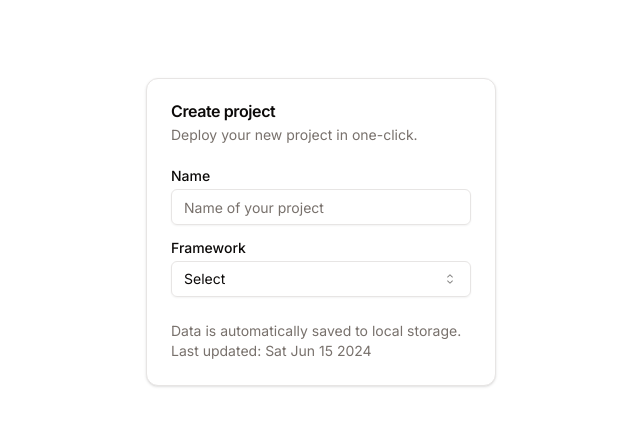
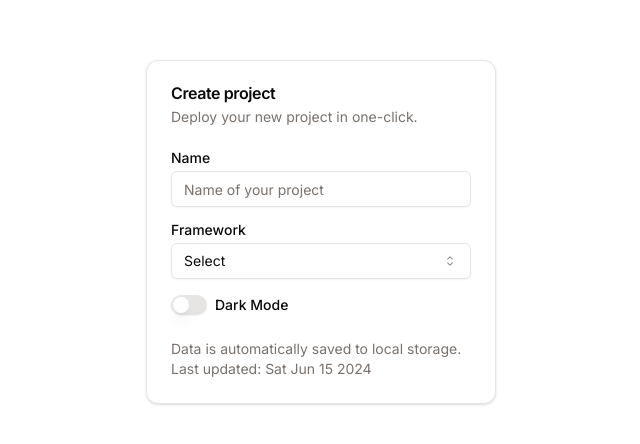
Before and after one commit to nicnocquee/playground.nico.fyi, a Next.js app: page /local-storage in a window 1280 px wide. Shown: the part 168-612 px from the top of the page, without its empty margins (319-959 px from the left). Built offline with nearby package versions, Linux system fonts and the light colour scheme.

Commit message:
Enhance `LocalStorageDemo` with dark mode toggle and server state handling; refactor local storage hook for improved functionality

```diff
--- a/app/local-storage/page.client.tsx
+++ b/app/local-storage/page.client.tsx
@@ -19,21 +19,30 @@ import { Label } from "@/components/ui/label";
 import {
   Select,
   SelectContent,
+  SelectGroup,
   SelectItem,
+  SelectLabel,
   SelectTrigger,
   SelectValue,
 } from "@/components/ui/select";
+import { Switch } from "@/components/ui/switch";
 
 export const LocalStorageDemo = () => {
-  const [data, setData] = useLocalStorageThatWithoutUseState("data", {
+  const [data, setData, isServer] =
+    useLocalStorageThatWithoutUseStateWithoutFlashing("data", {
       name: "",
       project: "",
+      darkMode: "false",
       updatedAt: new Date(),
     });
 
   return (
     <div>
-      <Card className="w-[350px]">
+      <Card
+        data-server={isServer}
+        data-dark={data.darkMode}
+        className="w-[350px]   data-[dark=true]:bg-slate-800 bg-white data-[dark=true]:text-white"
+      >
         <CardHeader>
           <CardTitle>Create project</CardTitle>
           <CardDescription>
@@ -46,6 +55,8 @@ export const LocalStorageDemo = () => {
               <Label htmlFor="name">Name</Label>
               <Input
                 id="name"
+                data-server={isServer}
+                className=" data-[server=true]:opacity-0 data-[server=true]:placeholder:opacity-0 opacity-100 placeholder:opacity-100 bg-white"
                 placeholder="Name of your project"
                 defaultValue={data.name}
                 onChange={(event: ChangeEvent<HTMLInputElement>) => {
@@ -59,6 +70,10 @@ export const LocalStorageDemo = () => {
             </div>
             <div className="flex flex-col space-y-1.5">
               <Label htmlFor="framework">Framework</Label>
+              <div
+                data-server={isServer}
+                className=" data-[server=true]:opacity-0 data-[server=true]:placeholder:opacity-0 opacity-100 placeholder:opacity-100 bg-white"
+              >
                 <Select
                   value={data.project}
                   onValueChange={(value) => {
@@ -69,12 +84,30 @@ export const LocalStorageDemo = () => {
                     <SelectValue placeholder="Select" />
                   </SelectTrigger>
                   <SelectContent position="popper">
+                    <SelectGroup>
                       <SelectItem value="next">Next.js</SelectItem>
                       <SelectItem value="sveltekit">SvelteKit</SelectItem>
                       <SelectItem value="astro">Astro</SelectItem>
                       <SelectItem value="nuxt">Nuxt.js</SelectItem>
+                    </SelectGroup>
                   </SelectContent>
                 </Select>
+              </div>
+            </div>
+            <div className="flex items-center space-x-2">
+              <Switch
+                id="dark-mode"
+                checked={data.darkMode === "true"}
+                onCheckedChange={(checked) => {
+                  console.log(`here??`);
+                  setData({
+                    ...data,
+                    darkMode: checked ? "true" : "false",
+                    updatedAt: new Date(),
+                  });
+                }}
+              />
+              <Label htmlFor="dark-mode">Dark Mode</Label>
             </div>
           </div>
         </CardContent>
@@ -178,6 +211,64 @@ const useLocalStorageThatWithoutUseState = <T,>(
   return [data, setData] as const;
 };
 
+const useLocalStorageThatWithoutUseStateWithoutFlashing = <T,>(
+  key: string,
+  initialValue: T
+) => {
+  const isServer = useSyncExternalStore(
+    () => () => {},
+    () => "false",
+    () => "true"
+  );
+  const stringFromLocalStorage = useSyncExternalStore(
+    (onChange) => {
+      const onStorageEvent = (e: Event) => {
+        const customEvent = e as CustomEvent;
+        if (customEvent.detail.key === key) {
+          onChange();
+        }
+      };
+      window.addEventListener(
+        "local-storage-change",
+        onStorageEvent as EventListener
+      );
+      return () => {
+        window.removeEventListener(
+          "local-storage-change",
+          onStorageEvent as EventListener
+        );
+      };
+    },
+    () => {
+      const data = localStorage.getItem(key);
+      return data;
+    },
+    () => (initialValue ? JSON.stringify(initialValue) : null)
+  );
+
+  const setData = useCallback(
+    (value: T) => {
+      localStorage.setItem(key, JSON.stringify(value));
+      window.dispatchEvent(
+        new CustomEvent("local-storage-change", { detail: { key } })
+      );
+    },
+    [key]
+  );
+
+  const data = stringFromLocalStorage
+    ? (JSON.parse(stringFromLocalStorage, (_key, value) => {
+        if (!isNaN(Date.parse(value))) {
+          return new Date(value);
+        } else {
+          return value;
+        }
+      }) as T)
+    : initialValue;
+
+  return [data, setData, isServer] as const;
+};
+
 const useLocalStorage = <T,>(key: string, initialValue: T) => {
   const [internalState, setInternalState] = useState<T>(() => {
     const data = localStorage.getItem(key);
--- a/tailwind.config.ts
+++ b/tailwind.config.ts
@@ -1,13 +1,13 @@
-import type { Config } from "tailwindcss"
+import type { Config } from "tailwindcss";
 
 const config = {
   darkMode: ["class"],
   content: [
-    './pages/**/*.{ts,tsx}',
-    './components/**/*.{ts,tsx}',
-    './app/**/*.{ts,tsx}',
-    './src/**/*.{ts,tsx}',
-	],
+    "./pages/**/*.{ts,tsx}",
+    "./components/**/*.{ts,tsx}",
+    "./app/**/*.{ts,tsx}",
+    "./src/**/*.{ts,tsx}",
+  ],
   prefix: "",
   theme: {
     container: {
@@ -18,6 +18,9 @@ const config = {
       },
     },
     extend: {
+      transitionDuration: {
+        "3000": "3000ms",
+      },
       colors: {
         border: "hsl(var(--border))",
         input: "hsl(var(--input))",
@@ -75,6 +78,6 @@ const config = {
     },
   },
   plugins: [require("tailwindcss-animate")],
-} satisfies Config
+} satisfies Config;
 
-export default config
+export default config;
```
Lines whose indentation alone changed are shown as unchanged.
